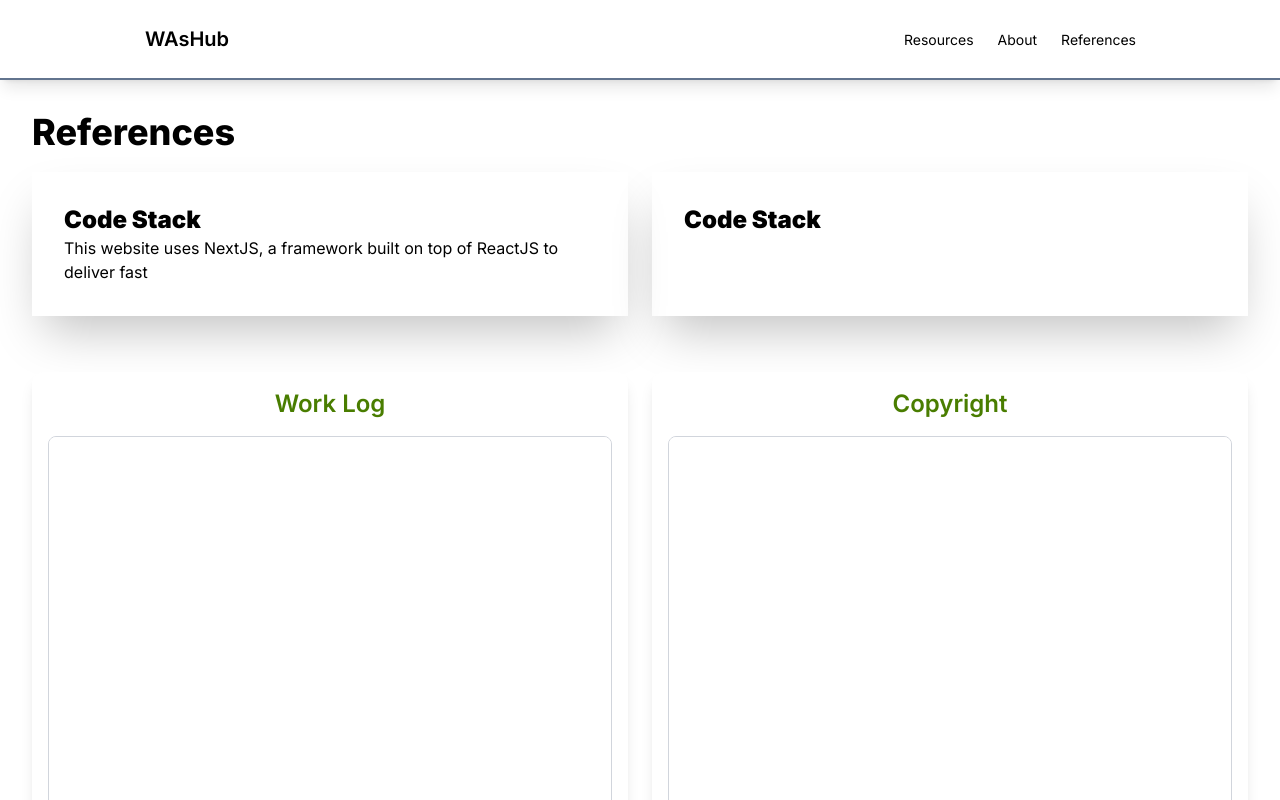
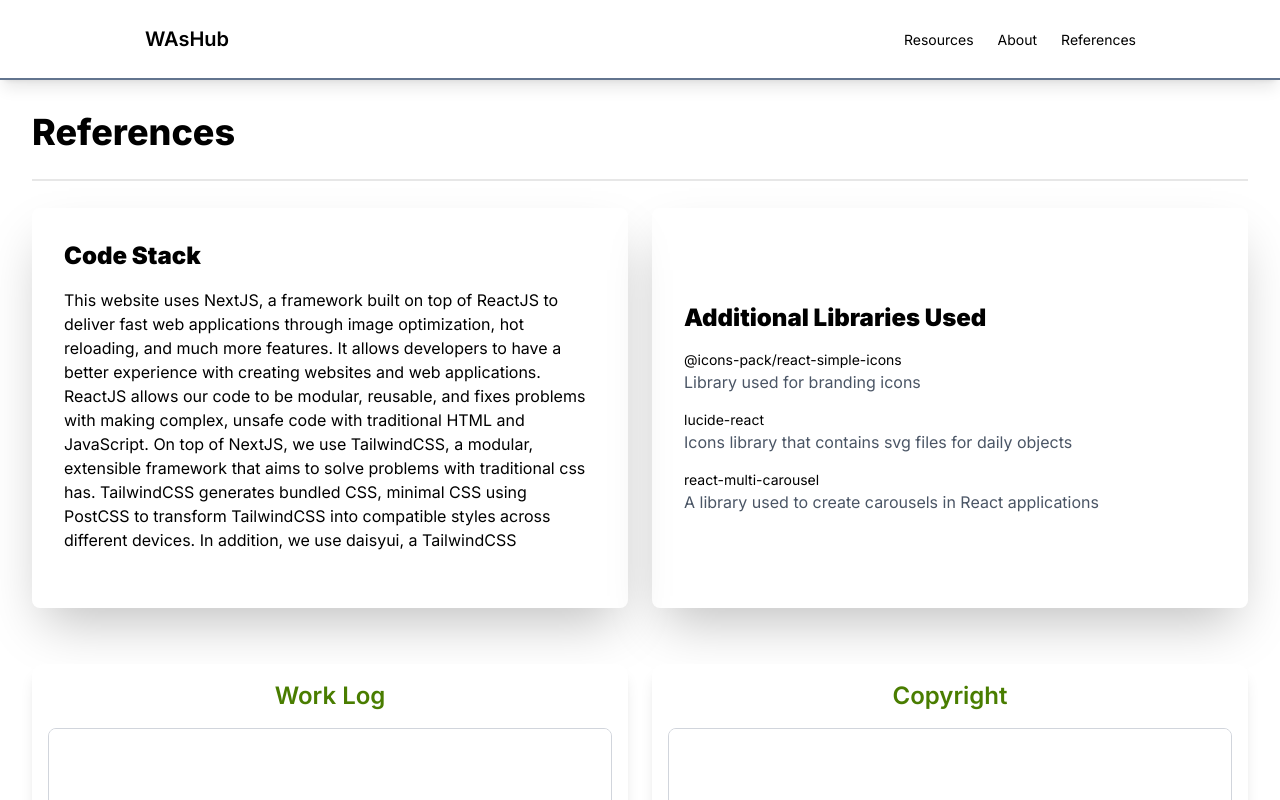
Before and after one commit to NormalDuck/TSA-2025-Webmaster, a Next.js app: page /references in a window 1280 px wide. Shown: the top 800 px of the page. Built offline with nearby package versions, Linux system fonts and the light colour scheme; a web font is replaced by a local one.

Commit message:
feat: end of day commit

```diff
--- a/app/references/page.tsx
+++ b/app/references/page.tsx
@@ -14,23 +14,47 @@ export default function ReferencesPage() {
 
   return <div className="p-8 space-y-5">
     <h1 className="text-4xl font-extrabold">References</h1>
+    <div className='divider'></div>
 
     <div className='grid grid-cols-2 gap-6'>
 
-      <div className='shadow-2xl p-8'>
-        <h1 className='text-2xl font-black'>
+      <div className='shadow-2xl p-8 rounded-lg'>
+        <h1 className='text-2xl font-black mb-4'>
           Code Stack
         </h1>
-        <p>This website uses NextJS, a framework built on top of ReactJS to deliver fast </p>
+        <p>
+          This website uses NextJS, a framework built on top of ReactJS to deliver fast web applications through image optimization, hot reloading,
+          and much more features. It allows developers to have a better experience with creating websites and web applications.
+          ReactJS allows our code to be modular, reusable, and fixes problems with making complex, unsafe code with traditional HTML and JavaScript.
+          On top of NextJS, we use TailwindCSS, a modular, extensible framework that aims to solve problems with traditional css has. TailwindCSS generates bundled
+          CSS, minimal CSS using PostCSS to transform TailwindCSS into compatible styles across different devices. In addition, we use daisyui, a TailwindCSS
+        </p>
       </div>
 
-      <div className='shadow-2xl p-8'>
-        <h1 className='text-2xl font-black'>
-          Code Stack
+      <div className='shadow-2xl p-8 rounded-lg min-h-100 flex flex-col justify-center'>
+        <h1 className='text-2xl font-black mb-4'>
+          Additional Libraries Used
         </h1>
+
+        <div className='space-y-4'>
+          <div>
+            <code className='block font-mono text-sm'>@icons-pack/react-simple-icons</code>
+            <label className='text-gray-600'>Library used for branding icons</label>
+          </div>
+
+          <div>
+            <code className='block font-mono text-sm'>lucide-react</code>
+            <label className='text-gray-600'>Icons library that contains svg files for daily objects</label>
+          </div>
+
+          <div>
+            <code className='block font-mono text-sm'>react-multi-carousel</code>
+            <label className='text-gray-600'>A library used to create carousels in React applications</label>
+          </div>
+        </div>
       </div>
+    </div>
 
-    </div>
 
     {/* PDF files section */}
     <div className="flex flex-col lg:flex-row gap-6 h-200 py-9">
```
Also changed, not shown: app/about/page.tsx (+2 -14 lines).
